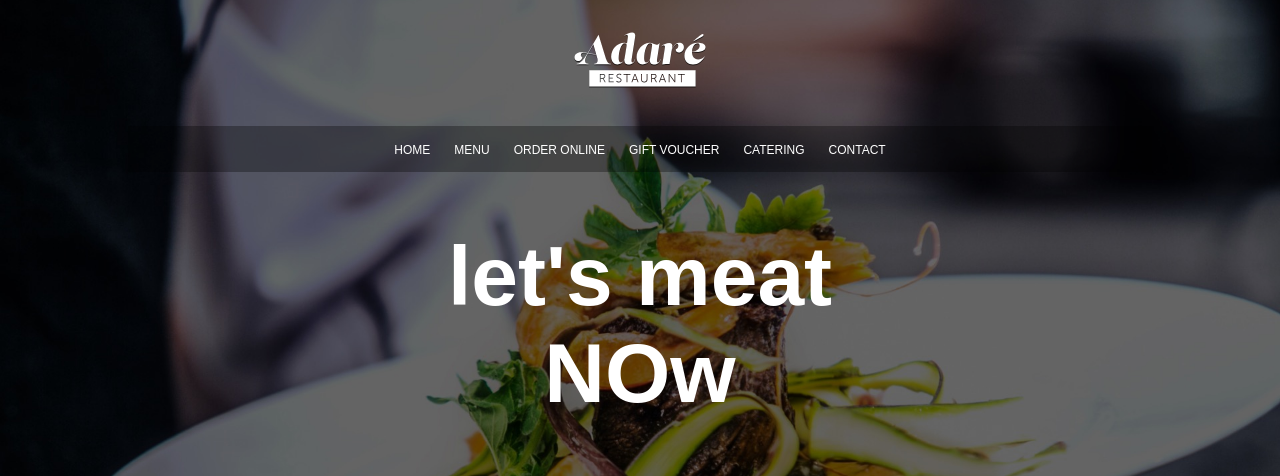
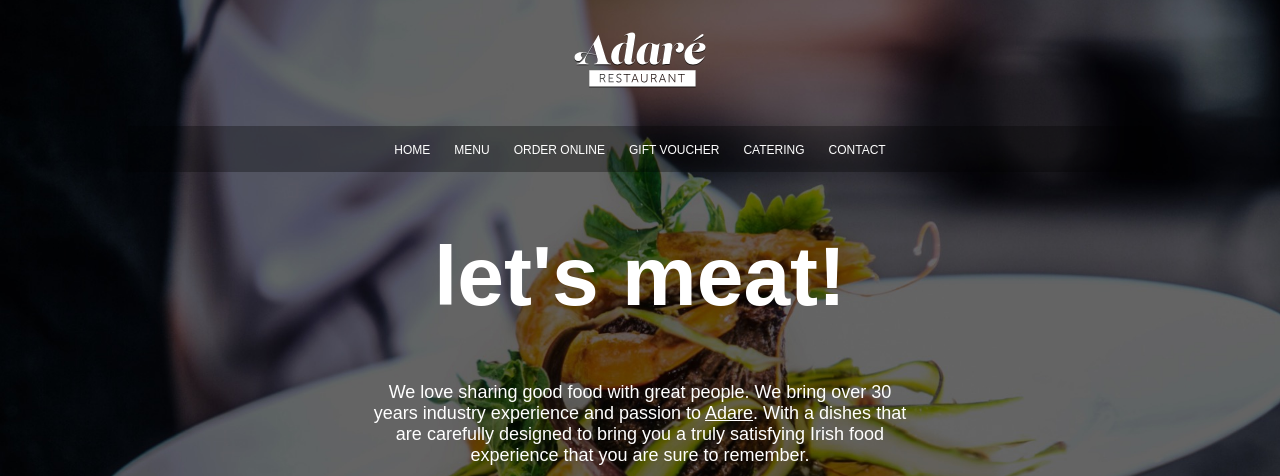
Before and after one commit to RedAngelRedux/AdareRestaurant, a plain HTML site: page index.html in a window 1280 px wide. Shown: the top 476 px of the page. Drawn offline with Linux system fonts and the light colour scheme.

Commit message:
Test Netlify
Continuous Deploy

```diff
--- a/index.html
+++ b/index.html
@@ -29,7 +29,7 @@
 
         <main>
 
-            <h1>let's meat NOw</h1>
+            <h1>let's meat!</h1>
             <p>
                 We love sharing good food with great people. We bring over 30 years industry experience and passion to <a href="#">Adare</a>. With a dishes that are carefully designed to bring you a truly satisfying Irish food experience that you are sure to remember.
             </p>
```
